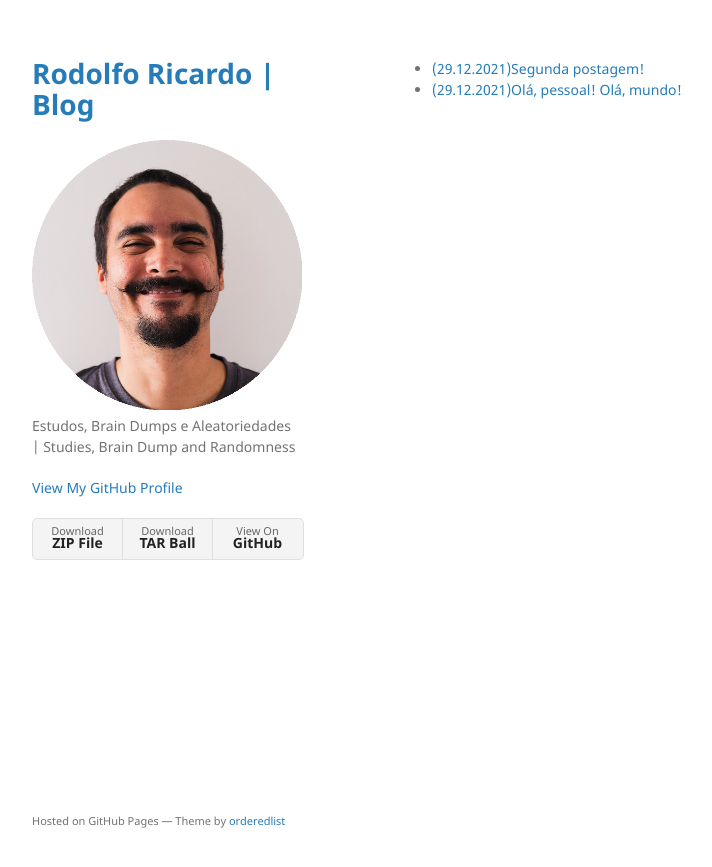
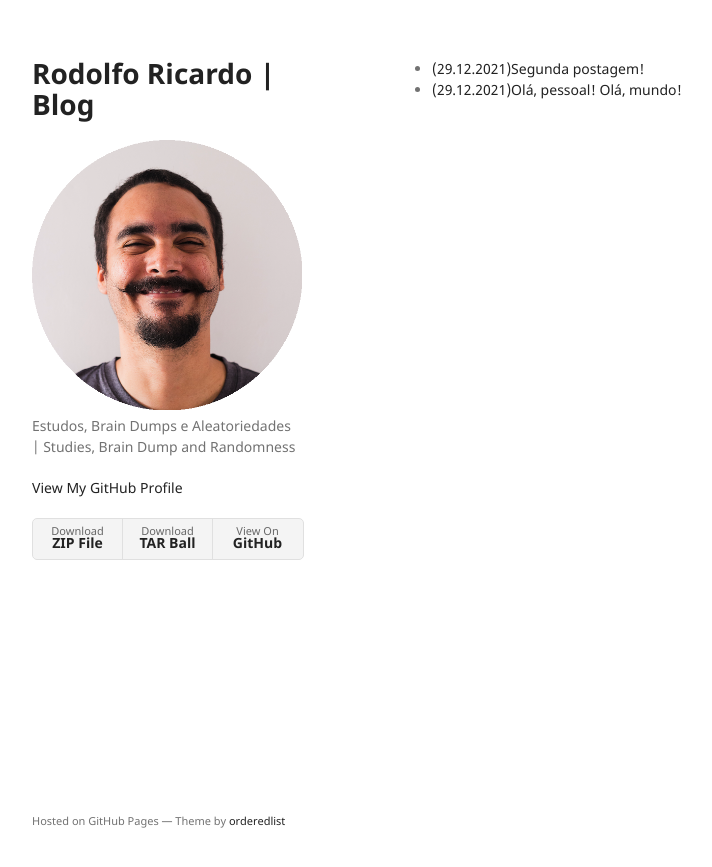
Before and after one commit to rodolforicardotech/rodolforicardotech.github.io, a Jekyll site: the page built from index.md, in a window 1280 px wide. Shown: the top 867 px of the page, without its empty margins (178-890 px from the left). Built offline with Jekyll 4.4.1, drawn with Linux system fonts in a browser that asks for light colours; our own code applies the rules of GitHub Pages for plain Markdown files.

Commit message:
alterando a cor do título

```diff
--- a/_sass/jekyll-theme-minimal.scss
+++ b/_sass/jekyll-theme-minimal.scss
@@ -35,7 +35,7 @@ h3, h4, h5, h6 {
 }
 
 a {
-  color:#267CB9;
+  color:#222;
   text-decoration:none;
 }
 
```
